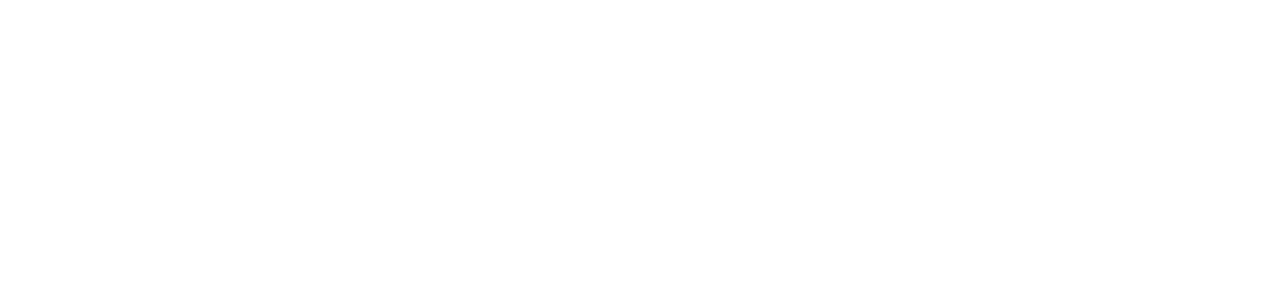
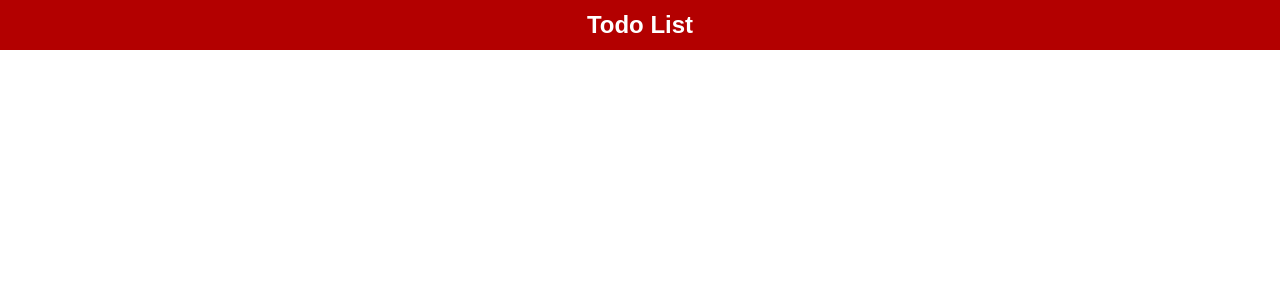
Before and after one commit to smitty33685/Todo-App, a React (Create React App) app: page / in a window 1280 px wide. Shown: the top 300 px of the page. Built offline with nearby package versions, Linux system fonts and the light colour scheme.

Commit message:
Create Navigation, set global styles

```diff
--- a/package.json
+++ b/package.json
@@ -13,6 +13,7 @@
     "react": "^18.1.0",
     "react-dom": "^18.1.0",
     "react-scripts": "5.0.1",
+    "styled-components": "^5.3.5",
     "typescript": "^4.7.2",
     "web-vitals": "^2.1.4"
   },
@@ -39,5 +40,8 @@
       "last 1 firefox version",
       "last 1 safari version"
     ]
+  },
+  "devDependencies": {
+    "@types/styled-components": "^5.1.25"
   }
 }
--- a/src/App.tsx
+++ b/src/App.tsx
@@ -1,7 +1,14 @@
 import React from "react";
+import Navigation from "./components/Navigation/Navigation";
+import GlobalStyles from "./globalStyles";
 
 const App = () => {
-  return <div className="App"></div>;
+  return (
+    <>
+      <GlobalStyles />
+      <Navigation text="Todo List" />
+    </>
+  );
 };
 
 export default App;
--- /dev/null
+++ b/src/components/Navigation/Navigation.styled.tsx
@@ -0,0 +1,14 @@
+import styled from "styled-components";
+
+export const StyledNavigation = styled.nav`
+  padding: 0.7rem 1rem;
+  background: #b30000;
+
+  @media (min-width: 768px) {
+    text-align: center;
+  }
+`;
+
+export const Heading = styled.h1`
+  color: #fff;
+`;
--- /dev/null
+++ b/src/components/Navigation/Navigation.tsx
@@ -0,0 +1,16 @@
+import React from "react";
+import { StyledNavigation, Heading } from "./Navigation.styled";
+
+interface Props {
+  text: String;
+}
+
+const Navigation: React.FC<Props> = ({ text }) => {
+  return (
+    <StyledNavigation>
+      <Heading>{text}</Heading>
+    </StyledNavigation>
+  );
+};
+
+export default Navigation;
--- /dev/null
+++ b/src/globalStyles.tsx
@@ -0,0 +1,15 @@
+import { createGlobalStyle } from "styled-components";
+
+const GlobalStyles = createGlobalStyle`
+  body {
+    margin: 0;
+    box-sizing: border-box;
+    font-family: Arial, Helvetica, sans-serif;
+  }
+
+  h1,h2,h3,h4,h5,h6,p {
+    margin: 0;
+  }
+`;
+
+export default GlobalStyles;
```
Also changed, not shown: 1 other file (tests, documents, lock files or other folders).
